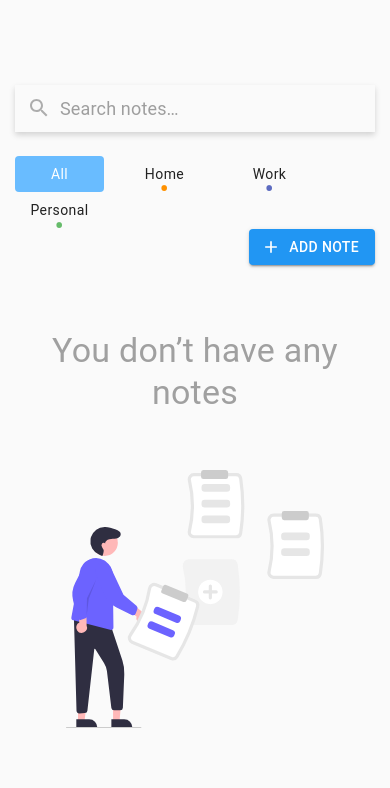
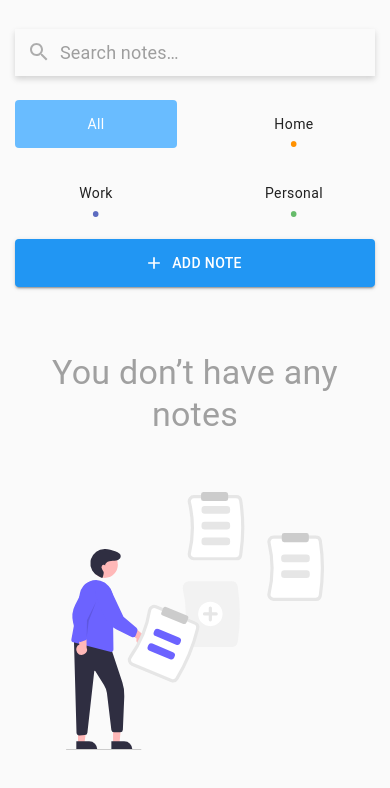
Before and after one commit to Zipzip1312/React-Notes-App, a React (Create React App) app: page / in a window 390 px wide. Shown: the top 788 px of the page. Built offline with nearby package versions, Linux system fonts and the light colour scheme.

Commit message:
Styles fix

```diff
--- a/src/App.js
+++ b/src/App.js
@@ -1,5 +1,5 @@
 import SearchBox from 'components/SearchBox'
-import ControlButtons from 'components/ControlButtons'
+import ControlButtonsContainer from 'components/ControlButtonsContainer'
 import AddNoteButton from 'components/AddNoteButton'
 import ProgressionIndicator from 'components/ProgressionIndicator'
 import NotesList from 'components/NotesList'
@@ -17,10 +17,10 @@ function App() {
           <SearchBox />
         </Grid>
         <Grid item container>
-          <Grid item sm={8} xs={12} container>
-            <ControlButtons />
+          <Grid item sm={9} xs={12} container>
+            <ControlButtonsContainer />
           </Grid>
-          <Grid item sm={4} xs={12}>
+          <Grid item sm={3} xs={12}>
             <AddNoteButton />
           </Grid>
         </Grid>
--- a/src/components/AddNoteButton.js
+++ b/src/components/AddNoteButton.js
@@ -13,7 +13,7 @@ export default function AddNoteButton() {
       <Button
         variant="contained"
         color="primary"
-        className={classes.button}
+        className={classes.root}
         startIcon={<AddIcon />}
         onClick={() => dispatch(toggleNotesForm())}
       >
--- a/src/components/DeleteNoteButton.js
+++ b/src/components/DeleteNoteButton.js
@@ -10,7 +10,7 @@ import IconButton from '@material-ui/core/IconButton'
 import DeleteIcon from '@material-ui/icons/Delete'
 import { useStyles } from 'styles/NoteStyle'
 
-export default function DeleteNoteButton({ onDelete }) {
+export default function DeleteNoteButton({ title, onDelete }) {
   const classes = useStyles()
   const [open, setOpen] = useState(false)
   const handleClickOpen = () => setOpen(true)
@@ -45,7 +45,9 @@ export default function DeleteNoteButton({ onDelete }) {
               Delete note?
             </DialogTitle>
             <DialogContent>
-              <DialogContentText id="alert-dialog-description"></DialogContentText>
+              <DialogContentText id="alert-dialog-description">
+                {title}
+              </DialogContentText>
             </DialogContent>
             <DialogActions>
               <Button onClick={handleClickClose} color="primary">
--- a/src/components/Note.js
+++ b/src/components/Note.js
@@ -45,7 +45,7 @@ export default function Note({ note, onEdit, onDelete }) {
           <EditIcon />
         </IconButton>
 
-        <DeleteNoteButton onDelete={() => onDelete(note)} />
+        <DeleteNoteButton title={note.title} onDelete={() => onDelete(note)} />
 
         <Typography
           className={classes.title}
--- a/src/styles/AddNoteButtonStyle.js
+++ b/src/styles/AddNoteButtonStyle.js
@@ -1,9 +1,15 @@
 import { makeStyles } from '@material-ui/core/styles'
 
 export const useStyles = makeStyles((theme) => ({
-  button: {
+  root: {
     color: '#fff',
     float: 'right',
     backgroundColor: theme.palette.primary.dark
+  },
+  [theme.breakpoints.down('xs')]: {
+    root: {
+      width: '100%',
+      padding: '12px 8px'
+    }
   }
 }))
--- a/src/styles/AppStyle.js
+++ b/src/styles/AppStyle.js
@@ -4,7 +4,7 @@ export const useStyles = makeStyles({
   root: {
     maxWidth: '854px',
     width: '100%',
-    margin: '5em auto 2em',
+    margin: '1em auto 4em',
     padding: '15px'
   }
 })
--- a/src/styles/ControlButtonsStyle.js
+++ b/src/styles/ControlButtonsStyle.js
@@ -21,5 +21,19 @@ export const useStyles = makeStyles((theme) => ({
     fontSize: '2em',
     lineHeight: 1,
     color: 'green'
+  },
+  [theme.breakpoints.down('xs')]: {
+    root: {
+      width: '100%',
+      display: 'flex',
+      flexWrap: 'wrap',
+      justifyContent: 'space-between'
+    },
+    button: {
+      width: '45%',
+      marginBottom: '1.5em',
+      marginRight: 0,
+      padding: '12px 8px'
+    }
   }
 }))
```
Also changed, not shown: src/components/ControlButtonsContainer.js (renamed from src/components/ControlButtons.js).
